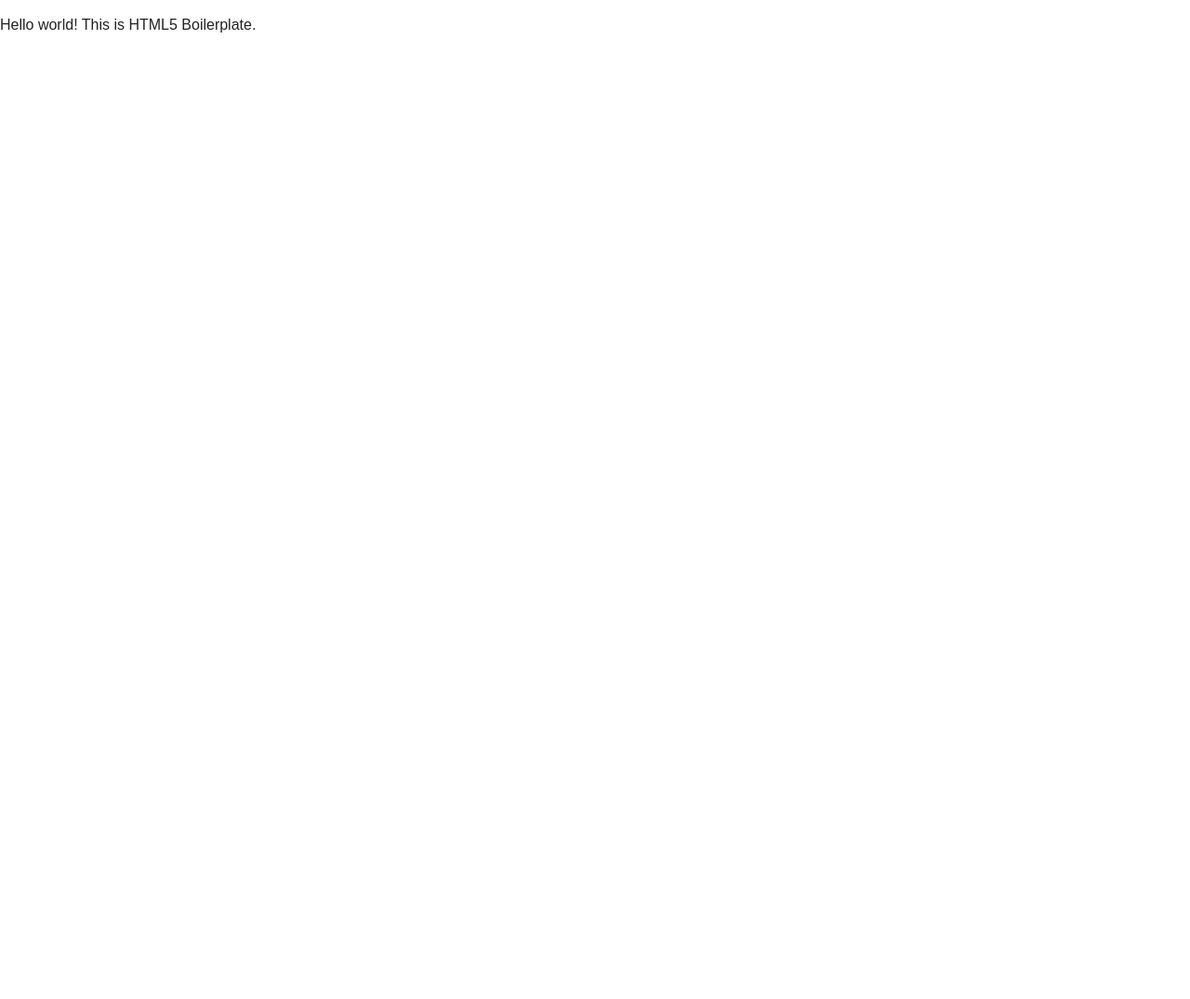
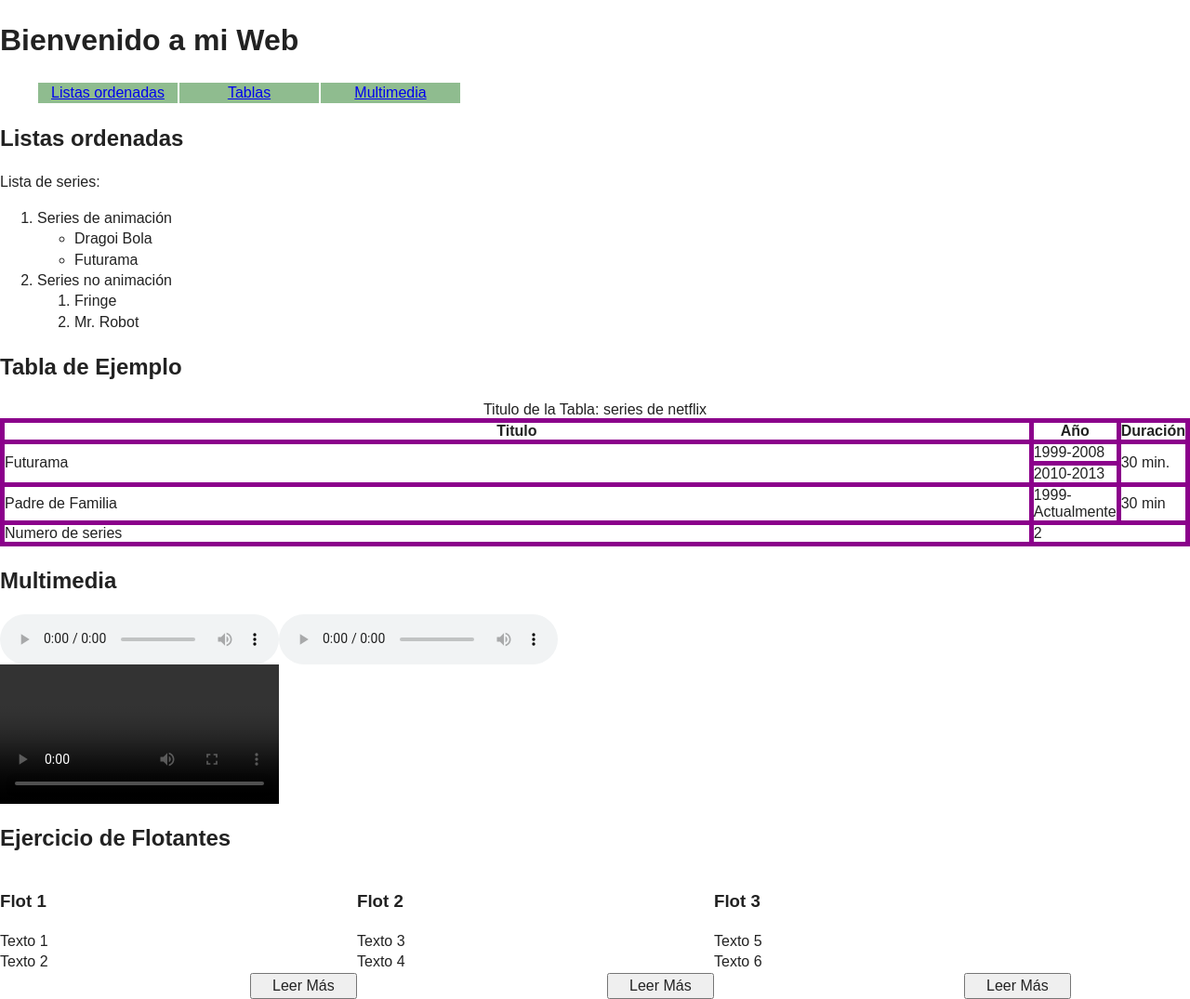
Before and after one commit to violetax/inicial, a plain HTML site: page index.html in a window 1280 px wide. Shown: the whole page at 93% size. Before the commit the page ends 800 px from the top, so only its background shows below. Drawn offline with nearby package versions, Linux system fonts and the light colour scheme.

Commit message:
Ejercicio 1 con floats.

```diff
--- a/css/main.css
+++ b/css/main.css
@@ -95,19 +95,72 @@ textarea {
    Author's custom styles
    ========================================================================== */
 
+/* '*' equals as tag to 'html' */
+
+/*
+.nombre_clase
+none for tag
+# for what?
+# for what?
+
+* {
+    font-size:16px;
+    color: black;
+}
+
+h1,h2 {
+    color: #b3d4fc;
+}
+
+h1 {
+    text-align: center;
+    font-size: 120%; /* 'em' se usaba cuando no había diseño respondive
+    font-weight: bold;
+}
+ */
+p {
+    text-align: justify;
+}
+
+table th, table tr, table td {
+    width: 100%;
+    border-width: 5px;
+    border-style: solid;
+    border-color: darkmagenta;
+}
+
+.lft {
+    float: left;
+}
 
 
+nav ul li  { /*al li que está dentro de un ul dentro del nav */
+    float: left; /* este hace que flote */
+    width: 150px; /* este les da un ancho a cada uno */
+    text-align: center; /*que es texto esté centrado en su caja */
+    list-style: none; /* le quitamos el disco de la lista */
+    border-color: white;
+    border-style: solid;
+    border-width: 1px;
+    /*border: 1px solid white; */
+    background-color: darkseagreen;
+    transition: background-color 2s;
+}
 
+nav ul li:hover  { /*pseudoselector que se actva cuando el ratón pasa por encima */
+    background-color: aquamarine;
+}
 
+article {
 
+    float: left;
+    width: 30%;
+}
 
-
-
-
-
-
-
-
+article button {
+    float: right;
+    width: 30%;
+}
 
 
 
--- a/index.html
+++ b/index.html
@@ -1,10 +1,9 @@
-<!doctype html>
-<html class="no-js" lang="">
+<html class="no-js" lang="es">
 <head>
     <meta charset="utf-8">
     <meta http-equiv="x-ua-compatible" content="ie=edge">
-        <title></title>
-        <meta name="description" content="">
+    <title>Proyecto inicial</title>
+    <meta name="description" content="Este es proyecto es el primer proyecto con HTML5 básico">
     <meta name="viewport" content="width=device-width, initial-scale=1">
 
     <link rel="apple-touch-icon" href="apple-touch-icon.png">
@@ -15,26 +14,127 @@
     <script src="js/vendor/modernizr-2.8.3.min.js"></script>
 </head>
 <body>
-        <!--[if lt IE 8]>
-            <p class="browserupgrade">You are using an <strong>outdated</strong> browser. Please <a href="http://browsehappy.com/">upgrade your browser</a> to improve your experience.</p>
-        <![endif]-->
+<header><h1>Bienvenido a mi Web</h1></header>
+<!--<span styles="font-weight:bold;"></span>   <b></b>-->
+<nav>
+    <ul class="clearfix">
+        <li><a href="#listas_ordenadas">Listas ordenadas</a></li>
+        <li><a href="#tabla">Tablas</a></li>
+        <li><a href="#section_multimedia">Multimedia</a></li>
+    </ul>
+</nav>
+<main>
+    <section id="listas_ordenadas">
+        <header><h2>Listas ordenadas</h2></header>
+        <div>
+            Lista de series:
+            <ol>
+                <li>Series de animación
+                    <ul>
+                        <li>Dragoi Bola</li>
+                        <li>Futurama</li>
+                    </ul>
+                </li>
+                <li>Series no animación
+                    <ol>
+                        <li>Fringe</li>
+                        <li>Mr. Robot</li>
+                    </ol>
+                </li>
+            </ol>
+        </div>
+    </section>
+    <section id="tabla">
+        <header><h2>Tabla de Ejemplo</h2></header>
+        <table id="tabla_series">
+            <caption>Titulo de la Tabla: series de netflix</caption>
+            <thead>
+            <tr>
+                <th>Titulo</th>
+                <th>Año</th>
+                <th>Duración</th>
+            </tr>
+            </thead>
+            <tbody>
+            <tr>
+                <td rowspan="2">Futurama</td>
+                <td>1999-2008</td>
+                <td rowspan="2">30 min.</td>
+            </tr>
+            <tr>
 
-        <!-- Add your site or application content here -->
-        <p>Hello world! This is HTML5 Boilerplate.</p>
+                <td>2010-2013</td>
 
+            </tr>
+            <tr>
+                <td>Padre de Familia</td>
+                <td>1999-Actualmente</td>
+                <td>30 min</td>
+            </tr>
+            </tbody>
+            <tfoot>
+            <tr>
+                <td>Numero de series</td>
+                <td colspan="2">2</td>
+            </tr>
+            </tfoot>
+        </table>
+
+    </section>
+    <section id="section_multimedia">
+        <header><h2>Multimedia</h2></header>
+        <div class="clearfix">
+            <div class="lft">
+                <audio controls>
+                    <source src="multimedia/Kalimba.mp3" type="audio/mpeg">
+                    Este texto se carga si el navegador no soporta el audio
+
+                </audio>
+            </div>
+            <div class="lft">
+                <audio controls>
+                    <source src="multimedia/Kalimba.mp3" type="audio/mpeg">
+                    Este texto se carga si el navegador no soporta el audio
+
+                </audio>
+            </div>
+        </div>
+        <div class="">
+            <video controls></video>
+
+        </div>
+    </section>
+    <section id="ejer1">
+        <header><h2>Ejercicio de Flotantes</h2></header>
+        <div class="clearfix">
+            <article>
+                <header><h3>Flot 1</h3></header>
+                <div>Texto 1</div>
+                <div>Texto 2</div>
+                <button>Leer Más</button>
+            </article>
+            <article>
+                <header><h3>Flot 2</h3></header>
+                <div>Texto 3</div>
+                <div>Texto 4</div>
+                <button>Leer Más</button>
+            </article>
+            <article>
+                <header><h3>Flot 3</h3></header>
+                <div>Texto 5</div>
+                <div>Texto 6</div>
+                <button>Leer Más</button>
+            </article>
+        </div>
+    </section>
+
+</main>
+<footer>
+
+</footer>
 <script src="https://code.jquery.com/jquery-1.12.0.min.js"></script>
 <script>window.jQuery || document.write('<script src="js/vendor/jquery-1.12.0.min.js"><\/script>')</script>
 <script src="js/plugins.js"></script>
 <script src="js/main.js"></script>
-
-        <!-- Google Analytics: change UA-XXXXX-X to be your site's ID. -->
-        <script>
-            (function(b,o,i,l,e,r){b.GoogleAnalyticsObject=l;b[l]||(b[l]=
-            function(){(b[l].q=b[l].q||[]).push(arguments)});b[l].l=+new Date;
-            e=o.createElement(i);r=o.getElementsByTagName(i)[0];
-            e.src='https://www.google-analytics.com/analytics.js';
-            r.parentNode.insertBefore(e,r)}(window,document,'script','ga'));
-            ga('create','UA-XXXXX-X','auto');ga('send','pageview');
-        </script>
 </body>
 </html>
```
Also changed, not shown: 1 other file. Lines whose indentation alone changed are shown as unchanged.
